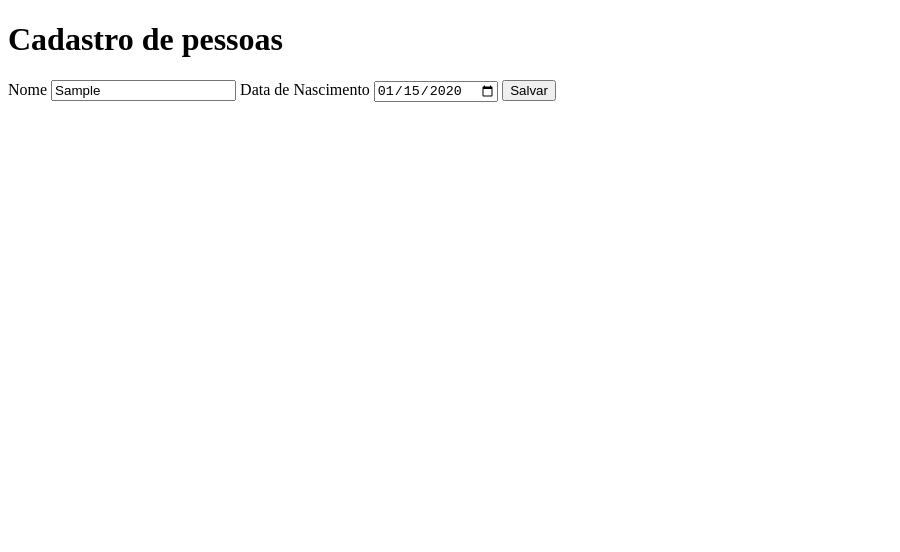
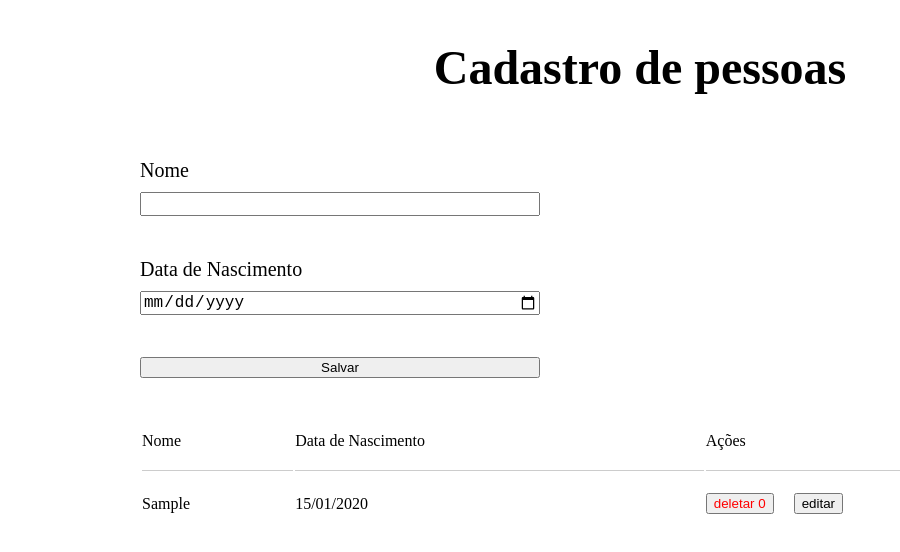
Before and after one commit to gleidsonfagno/JavaScript-e-DOM-, a plain HTML site: page index.html in a window 1280 px wide. Both pictures are taken after typing "Sample", "2020-01-15" into the empty fields and a click on the button "Salvar". Shown: the whole page, without its empty margins (0-900 px from the left). Drawn offline with Linux system fonts and the light colour scheme.

Commit message:
feat: Salvando dados no localStorge e mostrando no HTML

```diff
--- a/css/style.css
+++ b/css/style.css
@@ -1,3 +1,57 @@
+main{
+    display: flex;
+    flex-direction: column;
+    gap: 32px;
+    max-width: 1000px;
+    margin: 0 auto;
+}
+
+h1 {
+    font-size: 48px;
+    text-align: center;
+}
+
+form {
+    display: flex;
+    flex-direction: column;
+    gap: 32px;
+    width: 400px;
+}
+
+label {
+    display: flex;
+    flex-direction: column;
+    font-size: 20px;
+}
+
+input{
+    font-size: 16px;
+    margin: 10px 0;
+}
+
 .erro{
     border: 1px solid red;
 }
+
+.table-header td {
+    border-bottom: 1px solid  #cccccc ;
+    margin:  20px 0;
+    padding: 20px 0;
+}
+tr td{
+    padding: 20px 0;
+}
+
+td{
+    font-size: 1rem;
+
+}
+
+.actions {
+    display: flex;
+    gap: 20px;
+}
+
+.deletar {
+    color: red;
+}
--- a/index.html
+++ b/index.html
@@ -8,12 +8,13 @@
     <link rel="stylesheet" href="css/style.css">
 </head>
 
-<body>
-    <h1>Cadastro de pessoas</h1>
+<body >
+    <main>
+        <h1>Cadastro de pessoas</h1>
     <form class="form js-form">
         <label for="name">
             Nome
-            <input class="form-field js-field-name" id="name" minlength="3" maxlength="120" name="name" required type="text" pattern="([aA-zZ]+)">
+            <input class="form-field js-field-name" id="name" minlength="3" maxlength="120" name="name" required type="text">
         </label>
         <label for="birth-date">
             Data de Nascimento
@@ -22,6 +23,18 @@
         <button class="submit" type="submit">Salvar</button>
     </form>
 
+    <table >
+        <tr class="table-header">
+            <td>Nome</td>
+            <td>Data de Nascimento</td>
+            <td>Ações</td>
+        </tr>
+    </table>
+
+
+
+</main>
+
     <script src="src/script.js"></script>
 </body>
 
--- a/src/script.js
+++ b/src/script.js
@@ -2,6 +2,7 @@ const form = document.querySelector(".js-form");
 let user_name = document.querySelector(".js-field-name");
 const date_of_birth = document.querySelector(".js-field-data");
 const button_submit = document.querySelector(".submit");
+const table = document.querySelector("table");
 
 function validateUserName(name) {
   const regex = /^[A-Za-zÀ-ÿ\s]+$/;
@@ -16,7 +17,7 @@ function validateUserName(name) {
     return false;
   }
 
-  return true;
+  return name;
 }
 
 function validateDateOfBirth(date) {
@@ -42,17 +43,63 @@ form.addEventListener("submit", function (event) {
   const nameValid = validateUserName(user_name.value);
   const datelavid = validateDateOfBirth(date_of_birth.value);
 
-  if (!nameValid ) {
+  if (!nameValid) {
     user_name.classList.add("erro");
-  }else{
-    date_of_birth.classList.remove("erro")
+  } else {
+    user_name.classList.remove("erro");
   }
 
-  if(!datelavid){
-    date_of_birth.classList.add("erro")
-  }else{
-    date_of_birth.classList.remove("erro")
+  if (!datelavid) {
+    date_of_birth.classList.add("erro");
+  } else {
+    date_of_birth.classList.remove("erro");
   }
 
+  if (nameValid && datelavid) {
+    data_of_person = {
+      name: nameValid,
+      date_of_birth: datelavid,
+    };
+// inserindo dados na local storage
+    const person = JSON.parse(localStorage.getItem("pessoas")) || [];
+    person.push(data_of_person);
+    localStorage.setItem("pessoas", JSON.stringify(person));
+    alert("Cadastrado com sucess!")
+
+    clearInputs()
+    createTablePerson()
+  }
 
 });
+
+// cria as tr e percorre os objetos no localstorage e insere na tr
+function createTablePerson() {
+  const minha_propriedade = localStorage.getItem("pessoas");
+  const person = JSON.parse(minha_propriedade);
+
+  // demtro do metodo map estamos criando uma tr e piserindo assim para cada loop ele cria um elemento e nao subsitui
+  person.map((person, index) =>
+    {
+    const tr = document.createElement("tr");
+    // console.log(person, index),
+    tr.innerHTML = `
+        <tr>
+        <td>${person.name}</td>
+        <td>${person.date_of_birth} </td>
+                  <td class="actions">
+                  <button class="deletar">deletar ${index}</button>
+                  <button>editar</button>
+                  </td>
+                  </tr>
+                  `
+                  table.append(tr)
+  });
+
+}
+// quando e a pagina e carregado chama funçao
+window.onload = createTablePerson();
+
+function clearInputs(){
+  date_of_birth.value = ""
+  user_name.value = ""
+}
```
Also changed, not shown: 1 other file.
